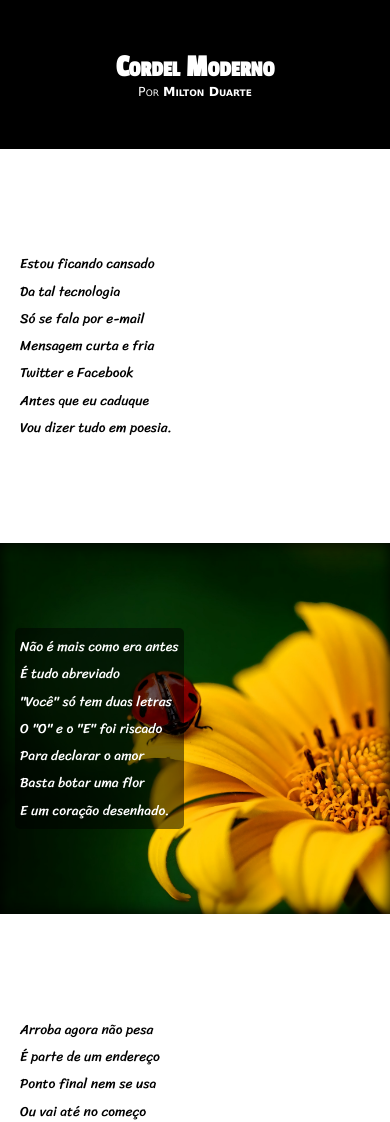
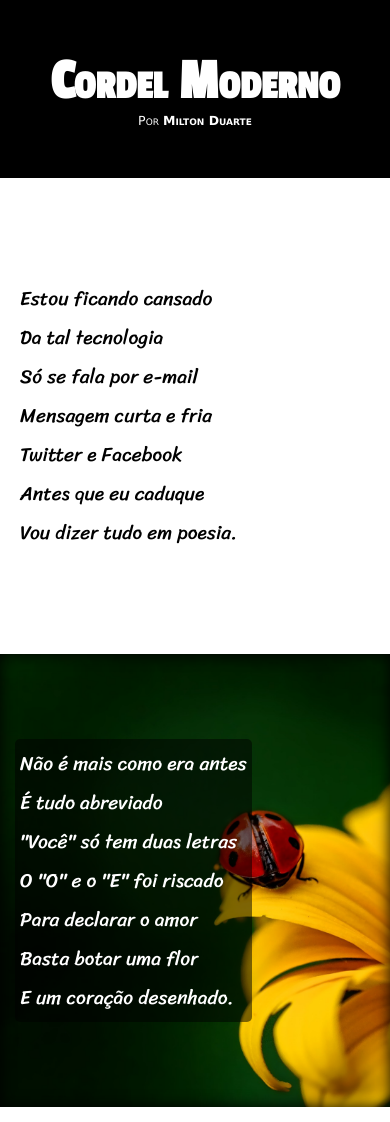
Before and after one commit to leandrocruz44/projeto-cordel, a plain HTML site: page index.html in a window 390 px wide. Shown: the top 1122 px of the page. Drawn offline with Linux system fonts and the light colour scheme.

Commit message:
Mudança no tamanho das fontes (de relativas ao viewport para o método 'clamp')

```diff
--- a/style.css
+++ b/style.css
@@ -15,7 +15,7 @@
 header{
     background-color: black;
     font-family: 'Passion One', cursive;
-    font-size: 4vw;
+    font-size: clamp(1.8rem, 4vw, 10rem);
     font-variant: small-caps;
     color: white;
     padding: 50px;
@@ -32,7 +32,7 @@ header > p{
 
 section{
     font-family: 'Sriracha', cursive;
-    font-size: 3.5vw;
+    font-size: clamp(1rem, 5vw, 2rem);
     line-height: 2em ;
 }
 
@@ -47,7 +47,7 @@ section > p{
 }
 
 .imagem{
-    background: black right bottom no-repeat fixed;
+    background: black center center no-repeat fixed;
     background-size: cover;
     padding: 1px 0px;
     box-shadow: inset 0 0 15px 0px black;
```
